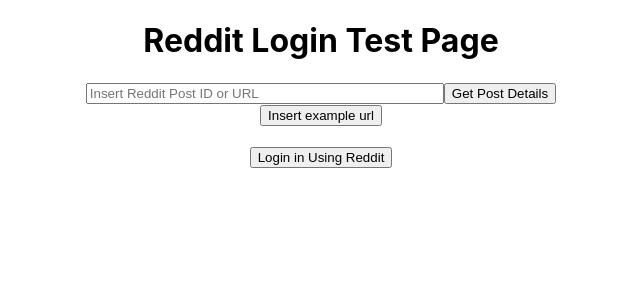
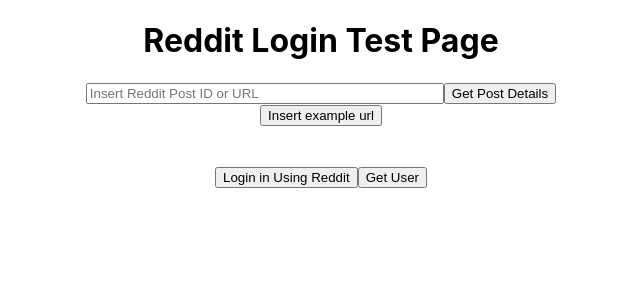
Before and after one commit to OrbitalTreasure/treasure, a React (Create React App) app in the folder loginpoc/: page / in a window 1280 px wide. Shown: the top 300 px of the page, without its empty margins (319-959 px from the left). Built offline with nearby package versions, Linux system fonts and the light colour scheme.

Commit message:
implemented the login

```diff
--- a/loginpoc/src/App.js
+++ /dev/null
@@ -1,21 +0,0 @@
-import "./App.css";
-import Homepage from "./Homepage";
-import { BrowserRouter, Route, Switch } from "react-router-dom";
-import CallbackLogic from "./CallbackLogic";
-
-function App() {
-  return (
-    <BrowserRouter>
-      <Switch>
-        <Route path="/auth-callback">
-          <CallbackLogic />
-        </Route>
-        <Route path="/">
-          <Homepage />
-        </Route>
-      </Switch>
-    </BrowserRouter>
-  );
-}
-
-export default App;
--- /dev/null
+++ b/loginpoc/src/components/App.js
@@ -0,0 +1,22 @@
+import "../styles/App.css";
+import { BrowserRouter, Route, Switch } from "react-router-dom";
+import { useState } from "react";
+import Homepage from "./Homepage";
+import CallbackLogic from "./CallbackLogic";
+import { TokenContext } from "../contexts/TokenContext";
+
+function App() {
+  const [tokens, setTokens] = useState({});
+  return (
+    <BrowserRouter>
+      <Switch>
+        <TokenContext.Provider value={{ tokens, setTokens }}>
+          <Route path="/auth-callback" component={CallbackLogic} />
+          <Route path="/" component={Homepage} />
+        </TokenContext.Provider>
+      </Switch>
+    </BrowserRouter>
+  );
+}
+
+export default App;
--- a/loginpoc/src/CallbackLogic.js
+++ b/loginpoc/src/components/CallbackLogic.js
@@ -1,8 +1,11 @@
-import { useEffect } from "react";
+import { useEffect, useContext } from "react";
 import { Redirect } from "react-router";
 import snoowrap from "snoowrap";
+import { TokenContext } from "../contexts/TokenContext";
 
 function CallbackLogic(props) {
+  const { setTokens } = useContext(TokenContext);
+
   const url = new URLSearchParams(window.location.search);
   //   const state = url.get("state");
   const code = url.get("code");
@@ -17,16 +20,14 @@ function CallbackLogic(props) {
         redirectUri: "http://localhost:3000/auth-callback",
       })
       .then((e) => {
-        console.log("hihihih");
+        setTokens({ accessToken: e.accessToken, refreshToken: e.refreshToken });
       })
       .catch((e) => console.log(e));
   }
 
   useEffect(() => getAccessToken());
 
-  return (
-      <Redirect to="/"/>
-  );
+  return <Redirect to="/" />;
 }
 
 export default CallbackLogic;
--- /dev/null
+++ b/loginpoc/src/components/Homepage.js
@@ -0,0 +1,37 @@
+import { useContext } from "react";
+import snoowrap from "snoowrap";
+import Login from "./Login";
+import { TokenContext } from "../contexts/TokenContext";
+import PostDetailsForm from "./PostDetailsForm";
+
+function Homepage(props) {
+  const { tokens } = useContext(TokenContext);
+
+  function getUsername() {
+    if (tokens === null) {
+      return "";
+    }
+    const r = new snoowrap({
+      userAgent: "Treasure Orbital v1.0",
+      clientId: "DzfZOF3d3768Yw",
+      clientSecret: "sBfggKGPAq5b7IbZoYXrKmKHqoEdoA",
+      accessToken: tokens?.accessToken,
+      refreshToken: tokens?.refreshToken,
+    });
+    r.getMe()
+      .then(console.log)
+      .catch((e) => console.log(e));
+  }
+
+  return (
+    <div className="card">
+      <PostDetailsForm/>
+      <br />
+      <br />
+      <Login />
+      <input type="button" onClick={getUsername} value="Get User" />
+    </div>
+  );
+}
+
+export default Homepage;
--- a/loginpoc/src/Homepage.js
+++ b/loginpoc/src/components/PostDetailsForm.js
@@ -1,9 +1,7 @@
 import { useState } from "react";
-import Login from "./Login";
 
-function Homepage(props) {
+function PostDetailsForm() {
   const [userTextInput, setTextInput] = useState("");
-
   const getRedditPostData = (e) => {
     e.preventDefault();
 
@@ -37,11 +35,12 @@ function Homepage(props) {
     return !!pattern.test(str);
   }
 
-  const insertExample = (e) => fetchRedditPostInfo("nduv6b");
+  function insertExample() {
+    setTextInput("nduv6b");
+  }
 
   return (
-    <div className="card">
-      {console.log(props.instance)}
+    <div>
       <h1>Reddit Login Test Page</h1>
       <form onSubmit={getRedditPostData}>
         <input
@@ -49,6 +48,7 @@ function Homepage(props) {
           id="post"
           placeholder="Insert Reddit Post ID or URL"
           onChange={(e) => setTextInput(e.target.value)}
+          value={userTextInput}
         />
         <input type="submit" value="Get Post Details" id="submitButton" />
       </form>
@@ -56,13 +56,10 @@ function Homepage(props) {
         type="button"
         value="Insert example url"
         id="exampleButton"
-        onSubmit={insertExample}
+        onClick={insertExample}
       />
-      <br />
-      <br />
-      <Login instance={props.tokens} />
     </div>
   );
 }
 
-export default Homepage;
+export default PostDetailsForm;
--- /dev/null
+++ b/loginpoc/src/contexts/TokenContext.js
@@ -0,0 +1,3 @@
+import { createContext } from "react";
+
+export const TokenContext = createContext({});
--- a/loginpoc/src/index.js
+++ b/loginpoc/src/index.js
@@ -1,7 +1,7 @@
 import React from 'react';
 import ReactDOM from 'react-dom';
 import './index.css';
-import App from './App';
+import App from './components/App';
 import reportWebVitals from './reportWebVitals';
 
 ReactDOM.render(
```
Also changed, not shown: loginpoc/src/components/Login.js (line endings or trailing spaces), loginpoc/src/styles/App.css (renamed from loginpoc/src/App.css).
